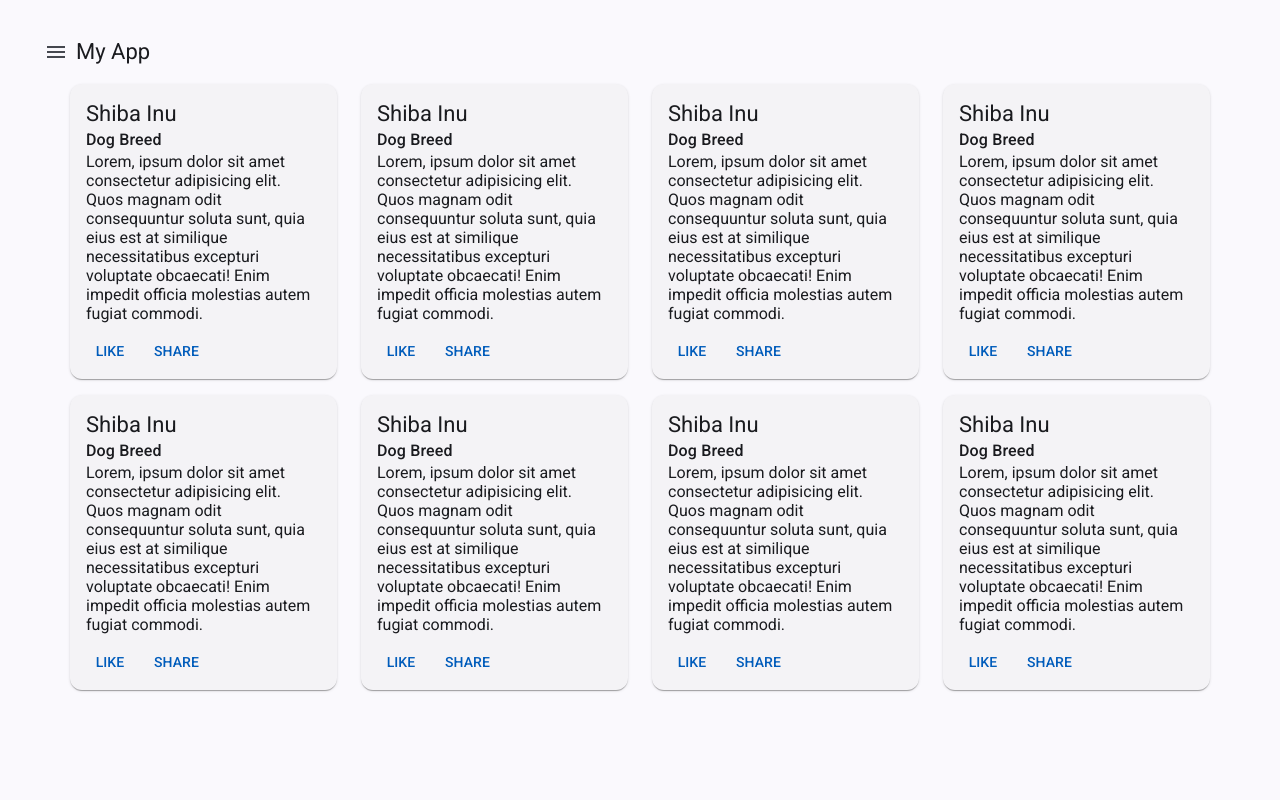
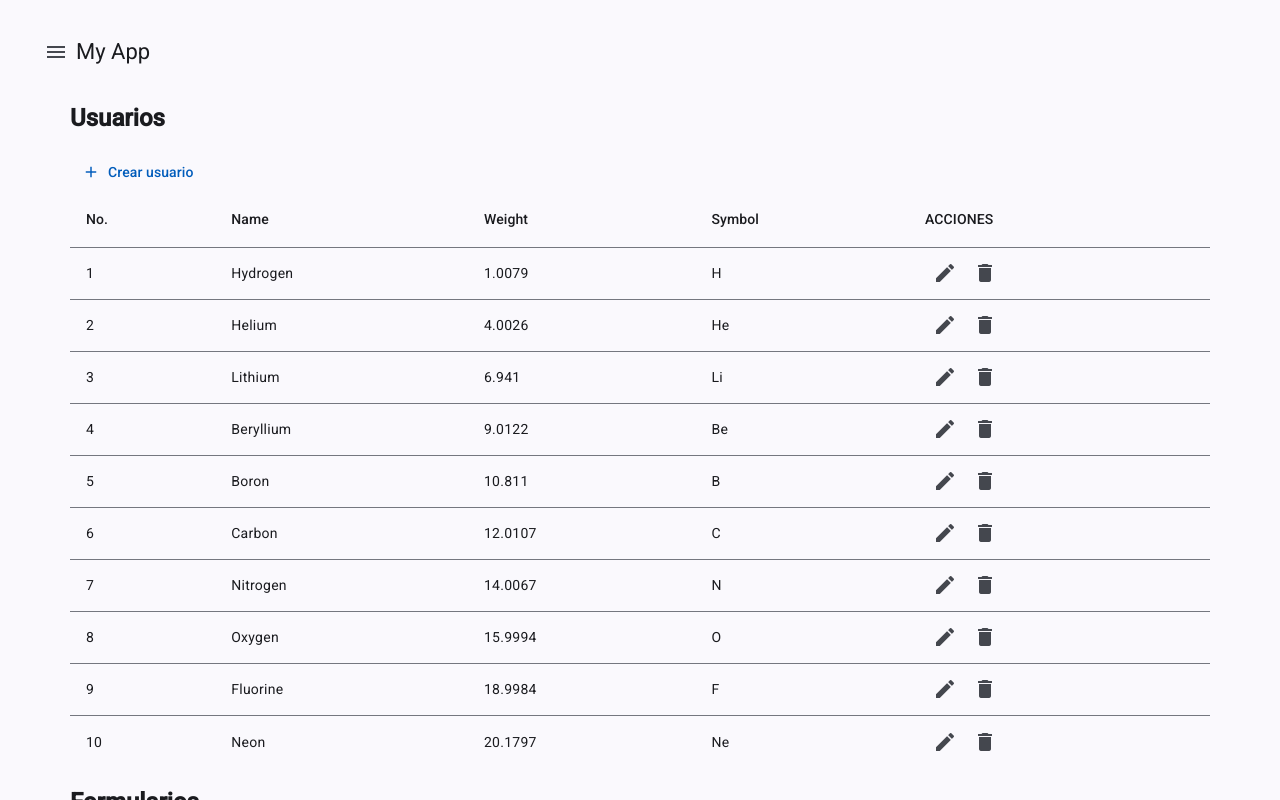
Before and after one commit to Sebaa333/pf-santivanez, an Angular app: page / in a window 1280 px wide. Built offline with nearby package versions, Linux system fonts and the light colour scheme.

Commit message:
ADD, users dialog and table

```diff
--- a/src/app/app.module.ts
+++ b/src/app/app.module.ts
@@ -4,6 +4,7 @@
 import { AppRoutingModule } from './app-routing.module';
 import { AppComponent } from './app.component';
 import { DashboardModule } from './features/dashboard/dashboard.module';
+import { provideNativeDateAdapter } from '@angular/material/core';
 
 @NgModule({
   declarations: [
@@ -14,7 +15,7 @@
     AppRoutingModule,
     DashboardModule,
   ],
-  providers: [],
+  providers: [provideNativeDateAdapter(),],
   bootstrap: [AppComponent]
 })
 export class AppModule { }
--- /dev/null
+++ b/src/app/features/dashboard/users/user-dialog/user-dialog.component.html
@@ -0,0 +1,40 @@
+<h1 mat-dialog-title>Crear usuario</h1>
+<div mat-dialog-content>
+    <form >
+
+                <div class="row ">
+            <div class="col-6">
+                <mat-form-field class="example-form-field w-100">
+                    <mat-label>Clearable input</mat-label>
+                    <input matInput type="text" >
+
+                </mat-form-field>
+            </div>
+            <div class="col-6">
+                <mat-form-field class="w-100">
+                    <mat-label>Selecciona pais</mat-label>
+                    <mat-select>
+                        <mat-option>arg</mat-option>
+                        <mat-option>usa</mat-option>
+                        <mat-option>otro</mat-option>
+                    </mat-select>
+                </mat-form-field>
+            </div>
+            <div class="col-6">
+                <mat-form-field>
+        <mat-label>Choose a date</mat-label>
+        <input matInput [matDatepicker]="picker">
+        <mat-hint>MM/DD/YYYY</mat-hint>
+        <mat-datepicker-toggle matIconSuffix [for]="picker"></mat-datepicker-toggle>
+        <mat-datepicker #picker></mat-datepicker>
+        </mat-form-field>
+            </div>
+        </div>
+    </form>
+</div>
+
+
+<div mat-dialog-actions>
+    <button mat-dialog-close mat-button >Cancelar</button>
+    <button (click)="onSave()"  mat-button >Guardar</button>
+</div>
--- /dev/null
+++ b/src/app/features/dashboard/users/user-dialog/user-dialog.component.ts
@@ -0,0 +1,16 @@
+import { Component } from '@angular/core';
+import { MatDialogRef } from '@angular/material/dialog';
+
+@Component({
+  selector: 'app-user-dialog',
+  standalone: false,
+  templateUrl: './user-dialog.component.html',
+  styles: ``
+})
+export class UserDialogComponent {
+constructor(private matDialogRef: MatDialogRef<UserDialogComponent>){}
+
+onSave():void{
+  this.matDialogRef.close({result:'ok'})
+}
+}
--- a/src/app/features/dashboard/users/users.component.html
+++ b/src/app/features/dashboard/users/users.component.html
@@ -1,4 +1,110 @@
 <div class="container">
+    <h2>Usuarios</h2>
+    <button mat-button (click)="openModal()">
+        <mat-icon>
+            add
+        </mat-icon>
+        Crear usuario
+    </button>
+    <table mat-table [dataSource]="dataSource" class="mat-elevation-z8">
+
+        <!--- Note that these columns can be defined in any order.
+              The actual rendered columns are set as a property on the row definition" -->
+
+        <!-- Position Column -->
+        <ng-container matColumnDef="position">
+          <th mat-header-cell *matHeaderCellDef> No. </th>
+          <td mat-cell *matCellDef="let element"> {{element.position}} </td>
+        </ng-container>
+
+        <!-- Name Column -->
+        <ng-container matColumnDef="name">
+          <th mat-header-cell *matHeaderCellDef> Name </th>
+          <td mat-cell *matCellDef="let element"> {{element.name}} </td>
+        </ng-container>
+
+        <!-- Weight Column -->
+        <ng-container matColumnDef="weight">
+          <th mat-header-cell *matHeaderCellDef> Weight </th>
+          <td mat-cell *matCellDef="let element"> {{element.weight}} </td>
+        </ng-container>
+
+        <!-- Symbol Column -->
+        <ng-container matColumnDef="actions">
+          <th mat-header-cell *matHeaderCellDef> ACCIONES </th>
+          <td mat-cell *matCellDef="let element">
+            <button mat-icon-button>
+            <mat-icon>edit</mat-icon>
+          </button>
+          <button mat-icon-button>
+            <mat-icon>delete</mat-icon>
+          </button>
+        </td>
+        </ng-container>
+
+        <!-- acciones -->
+        <ng-container matColumnDef="symbol">
+          <th mat-header-cell *matHeaderCellDef> Symbol </th>
+          <td mat-cell *matCellDef="let element"> {{element.symbol}} </td>
+        </ng-container>
+
+        <tr mat-header-row *matHeaderRowDef="displayedColumns"></tr>
+        <tr mat-row *matRowDef="let row; columns: displayedColumns;"></tr>
+    </table>
+<h2>Formularios</h2>
+
+<form>
+<div class="row w-50">
+    <div class="col-6">
+        <mat-form-field class="example-form-field w-100">
+            <mat-label>Clearable input</mat-label>
+            <input matInput type="text" >
+
+        </mat-form-field>
+    </div>
+    <div class="col-6">
+        <mat-form-field class="w-100">
+            <mat-label>Selecciona pais</mat-label>
+            <mat-select>
+                <mat-option>arg</mat-option>
+                <mat-option>usa</mat-option>
+                <mat-option>otro</mat-option>
+            </mat-select>
+        </mat-form-field>
+    </div>
+    <div class="col-6">
+        <mat-form-field>
+  <mat-label>Choose a date</mat-label>
+  <input matInput [matDatepicker]="picker">
+  <mat-hint>MM/DD/YYYY</mat-hint>
+  <mat-datepicker-toggle matIconSuffix [for]="picker"></mat-datepicker-toggle>
+  <mat-datepicker #picker></mat-datepicker>
+</mat-form-field>
+    </div>
+</div>
+
+</form>
+
+
+
+
+    <h2>Botones</h2>
+
+    <p>
+        <button mat-button >Crear</button>
+    </p>
+
+<h2>Iconos</h2>
+
+<p>
+    <mat-icon>add-outline</mat-icon>
+    <mat-icon>bluetooth-outline</mat-icon>
+    <mat-icon>diamond-outline</mat-icon>
+    <mat-icon>home</mat-icon>
+</p>
+
+<h2>Tarjetas</h2>
+
 
   <div class="row gy-3">
     <div *ngFor="let item of [1,2,3,4,5,6,7,8,]" class="col-3">
--- a/src/app/features/dashboard/users/users.component.ts
+++ b/src/app/features/dashboard/users/users.component.ts
@@ -1,4 +1,27 @@
 import { Component } from '@angular/core';
+import { MatDialog } from '@angular/material/dialog';
+import { UserDialogComponent } from './user-dialog/user-dialog.component';
+
+
+export interface PeriodicElement {
+  name: string;
+  position: number;
+  weight: number;
+  symbol: string;
+}
+
+const ELEMENT_DATA: PeriodicElement[] = [
+  {position: 1, name: 'Hydrogen', weight: 1.0079, symbol: 'H'},
+  {position: 2, name: 'Helium', weight: 4.0026, symbol: 'He'},
+  {position: 3, name: 'Lithium', weight: 6.941, symbol: 'Li'},
+  {position: 4, name: 'Beryllium', weight: 9.0122, symbol: 'Be'},
+  {position: 5, name: 'Boron', weight: 10.811, symbol: 'B'},
+  {position: 6, name: 'Carbon', weight: 12.0107, symbol: 'C'},
+  {position: 7, name: 'Nitrogen', weight: 14.0067, symbol: 'N'},
+  {position: 8, name: 'Oxygen', weight: 15.9994, symbol: 'O'},
+  {position: 9, name: 'Fluorine', weight: 18.9984, symbol: 'F'},
+  {position: 10, name: 'Neon', weight: 20.1797, symbol: 'Ne'},
+];
 
 @Component({
   selector: 'app-users',
@@ -6,6 +29,27 @@
   templateUrl: './users.component.html',
   styleUrl: './users.component.scss'
 })
+
+
 export class UsersComponent {
+  displayedColumns: string[] = ['position', 'name', 'weight', 'symbol','actions'];
+  dataSource = ELEMENT_DATA;
+
+
+
+  constructor(private MatDialog:MatDialog ){}
+
+  openModal():void{
+    this.MatDialog.open(UserDialogComponent)
+    .afterClosed()
+    .subscribe({
+      next:(result)=>{
+        console.log('recibimos',result)
+        if(!!result){
+          this.dataSource = [...this.dataSource, {position: 2, name: 'Helium', weight: 4.0026, symbol: 'He'},]
+        }
+      }
+    })
+  }
 
 }
--- a/src/styles.scss
+++ b/src/styles.scss
@@ -8,6 +8,7 @@
     color: (
       theme-type: light,
       primary: mat.$azure-palette,
+      // accent: mat.$magenta-palette
       tertiary: mat.$blue-palette,
     ),
     typography: Roboto,
```
Also changed, not shown: src/app/features/dashboard/users/users.module.ts (+6 -5 lines), src/app/shared/shared.module.ts (added, +31 -0 lines).
